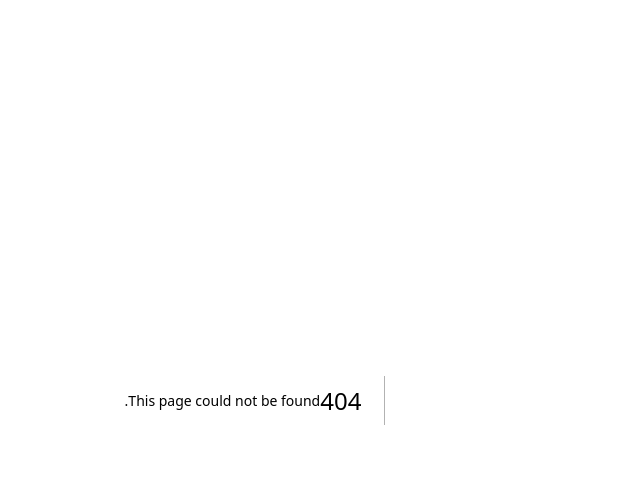
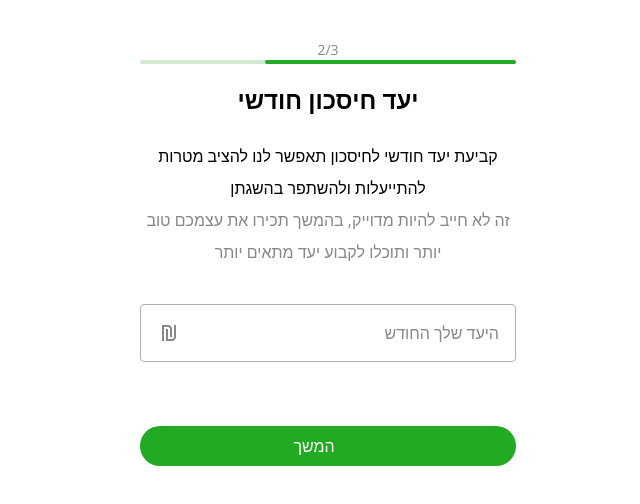
Before and after one commit to Mityaalim-App/web-app, a Next.js app: page /saving-goal in a window 1280 px wide. Before the commit this address had no page. Shown: the top 504 px of the page, without its empty margins (417-1057 px from the left). Built offline with nearby package versions, Linux system fonts and the light colour scheme.

Commit message:
UI | Create Savings Goal page
Resolves: MIT-101

```diff
--- a/app/components/InputField.tsx
+++ b/app/components/InputField.tsx
@@ -3,7 +3,7 @@
 import { ChangeEventHandler, InputHTMLAttributes } from "react";
 
 export interface Props extends InputHTMLAttributes<HTMLInputElement> {
-  value: string;
+  value: string | number | undefined;
   className?: string;
   icon?: JSX.Element | null;
   onChange?: ChangeEventHandler<HTMLInputElement> | undefined;
@@ -17,15 +17,11 @@ export default function InputField({
   const IconElement = () => icon;
   return (
     <div
-      className="flex items-center p-4 border border-gray-300 text-black
-    placeholder:text-gray-400 mt-4 w-full rounded-[4px] focus-within:border-green-300 group transition-all"
+      className={`flex items-center p-4 border border-gray-300 text-black
+    placeholder:text-gray-400 mt-4 w-full rounded-[4px] focus-within:border-green-300 group transition-all ${className}`}
     >
-      <input
-        value={value}
-        className={`outline-none w-full ${className}`}
-        {...props}
-      />
-      <span className="w-6 h-6 text-gray-400 group-focus-within:text-black transition-all">
+      <input value={value} className="outline-none w-full" {...props} />
+      <span className="min-w-[24px]  w-6 h-6 text-gray-400 group-focus-within:text-black transition-all">
         {icon && <IconElement />}
       </span>
     </div>
--- a/app/personal-info/ProgressBar.tsx
+++ b/app/personal-info/ProgressBar.tsx
@@ -3,6 +3,8 @@ interface IProgressBarProps {
 }
 function ProgressBar({ step }: IProgressBarProps) {
   return (
+    <>
+      <div className="flex justify-center text-gray-400 text-sm">{step}/3</div>
       <div className="progress bg-green-100 flex h-1 rounded-full overflow-hidden mb-5 w-full">
         <span
           className={`flex-1 ${
@@ -14,9 +16,12 @@ function ProgressBar({ step }: IProgressBarProps) {
         ${step > 2 ? "bg-green-300" : ""}`}
         />
         <span
-        className={`flex-1 ${step === 3 ? "rounded-l-full bg-green-300" : ""}`}
+          className={`flex-1 ${
+            step === 3 ? "rounded-l-full bg-green-300" : ""
+          }`}
         />
       </div>
+    </>
   );
 }
 export default ProgressBar;
--- a/app/personal-info/page.tsx
+++ b/app/personal-info/page.tsx
@@ -11,9 +11,11 @@ import Pill, { IPillChildren } from "./Pill";
 import Button from "../components/Button";
 import ProgressBar from "./ProgressBar";
 import { MarriageStatus, KidsStatus } from "@prisma/client";
+import { kidsStatuses, marriageStatuses } from "./personaInfo.consts";
+import { useRouter } from "next/navigation";
 
-interface Props {}
-export default function PersonalInfo({}: Props) {
+export default function PersonalInfo() {
+  const router = useRouter();
   const [firstName, setFirstName] = useState<string>("");
   const [lastName, setLastName] = useState<string>("");
   const [email, setEmail] = useState<string>("");
@@ -21,31 +23,6 @@ export default function PersonalInfo({}: Props) {
   const [selectedMarriageStatus, setSelectedMarriageStatus] =
     useState<string>("");
   const [selectedKidsStatus, setSelectedKidsStatus] = useState<string>("");
-
-  const marriageStatuses = [
-    {
-      label: "רווק",
-      value: MarriageStatus.SINGLE
-    },
-    {
-      label: "נשוי",
-      value: MarriageStatus.MARRIED
-    },
-    {
-      label: "גרוש",
-      value: MarriageStatus.DIVORCED
-    },
-    {
-      label: "אלמן",
-      value: MarriageStatus.WIDOW
-    }
-  ];
-
-  const kidsStatuses = [
-    { label: "עם ילדים", value: KidsStatus.HAVE_KIDS },
-    { label: "ללא ילדים", value: KidsStatus.NO_KIDS },
-    { label: "לא מעוניין לשתף", value: KidsStatus.NA }
-  ];
 
   const onPillClicked = (status: IPillChildren, isKidsStatus: boolean) => {
     if (isKidsStatus) {
@@ -55,9 +32,13 @@ export default function PersonalInfo({}: Props) {
     }
   };
 
+  const handleSave = (e: any) => {
+    e.preventDefault();
+    router.push("/saving-goal");
+  };
+
   return (
     <div className="px-5 mt-10 flex flex-col items-center pb-10">
-      <span className="text-gray-300 text-sm">1/3</span>
       <ProgressBar step={1} />
       <PageTitle>נשמח להכיר</PageTitle>
       <form action="" className="w-full flex flex-col gap-2">
@@ -118,7 +99,9 @@ export default function PersonalInfo({}: Props) {
             </Pill>
           ))}
         </div>
-        <Button className="mt-10">המשך</Button>
+        <Button className="mt-10" onClick={handleSave}>
+          המשך
+        </Button>
       </form>
     </div>
   );
--- /dev/null
+++ b/app/personal-info/personaInfo.consts.ts
@@ -0,0 +1,26 @@
+import { KidsStatus, MarriageStatus } from "@prisma/client";
+
+export const marriageStatuses = [
+  {
+    label: "רווק",
+    value: MarriageStatus.SINGLE
+  },
+  {
+    label: "נשוי",
+    value: MarriageStatus.MARRIED
+  },
+  {
+    label: "גרוש",
+    value: MarriageStatus.DIVORCED
+  },
+  {
+    label: "אלמן",
+    value: MarriageStatus.WIDOW
+  }
+];
+
+export const kidsStatuses = [
+  { label: "עם ילדים", value: KidsStatus.HAVE_KIDS },
+  { label: "ללא ילדים", value: KidsStatus.NO_KIDS },
+  { label: "לא מעוניין לשתף", value: KidsStatus.NA }
+];
--- /dev/null
+++ b/app/saving-goal/page.tsx
@@ -0,0 +1,47 @@
+"use client";
+
+import InputField from "../components/InputField";
+import PageTitle from "../components/PageTitle";
+import ProgressBar from "../personal-info/ProgressBar";
+import NisIcon from "../../public/images/nis.svg";
+import Button from "../components/Button";
+import { ChangeEvent, useState } from "react";
+
+function SavingGoal() {
+  const [goal, setGoal] = useState<number>();
+
+  const handleGoalChanged = (e: ChangeEvent<HTMLInputElement>) => {
+    const value = e.target.value.replaceAll(",", "");
+    if (isNaN(+value)) return;
+
+    if (!value) {
+      setGoal(undefined);
+      return;
+    }
+    setGoal(+value);
+  };
+  return (
+    <div className="py-10 px-9">
+      <ProgressBar step={2} />
+      <PageTitle>יעד חיסכון חודשי</PageTitle>
+      <p className="text-center mt-6 leading-8">
+        קביעת יעד חודשי לחיסכון תאפשר לנו להציב מטרות להתייעלות ולהשתפר בהשגתן
+      </p>
+      <p className="text-center text-gray-400 leading-8">
+        זה לא חייב להיות מדוייק, בהמשך תכירו את עצמכם טוב יותר ותוכלו לקבוע יעד
+        מתאים יותר
+      </p>
+
+      <InputField
+        value={goal?.toLocaleString()}
+        placeholder="היעד שלך החודש"
+        icon={<NisIcon />}
+        className="mt-9"
+        onChange={handleGoalChanged}
+      />
+
+      <Button className="mt-16">המשך</Button>
+    </div>
+  );
+}
+export default SavingGoal;
```
Also changed, not shown: public/images/nis.svg (added). Lines whose indentation alone changed are shown as unchanged.
